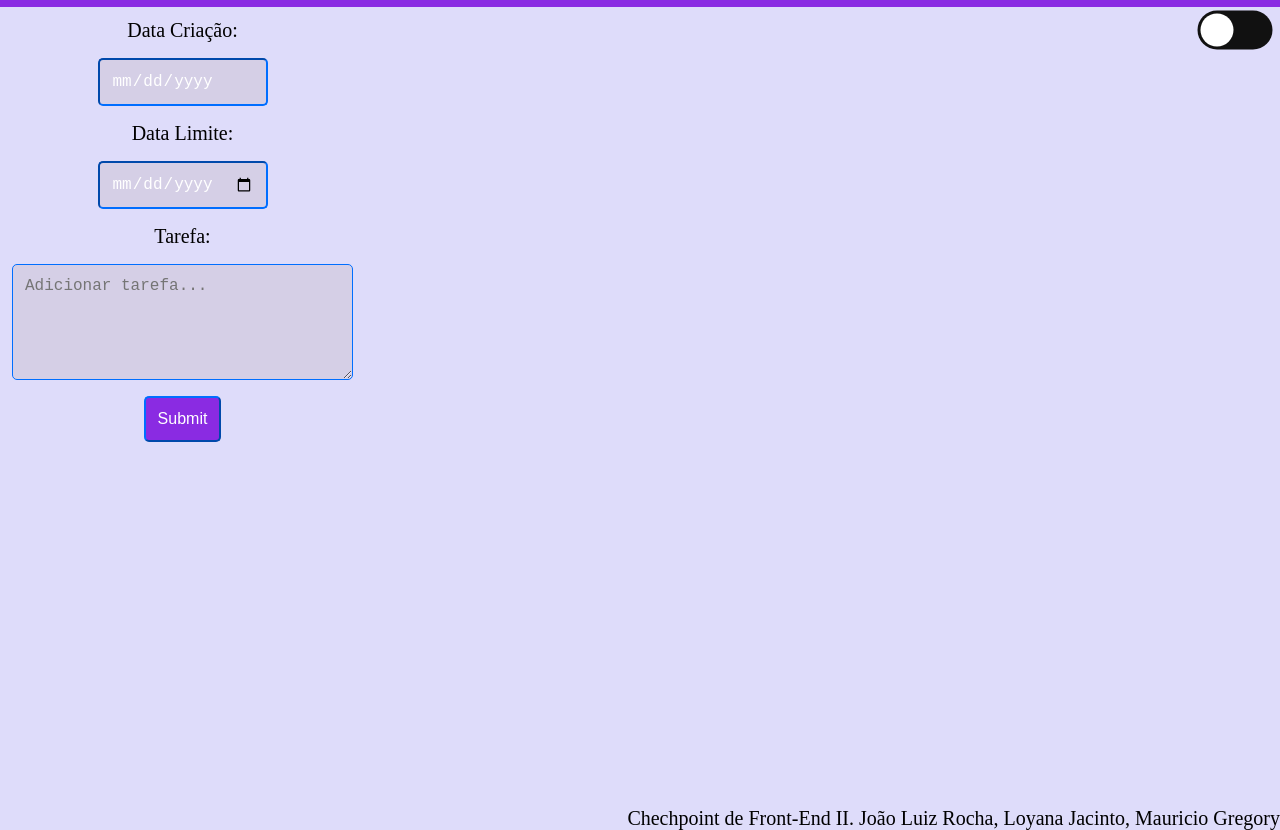
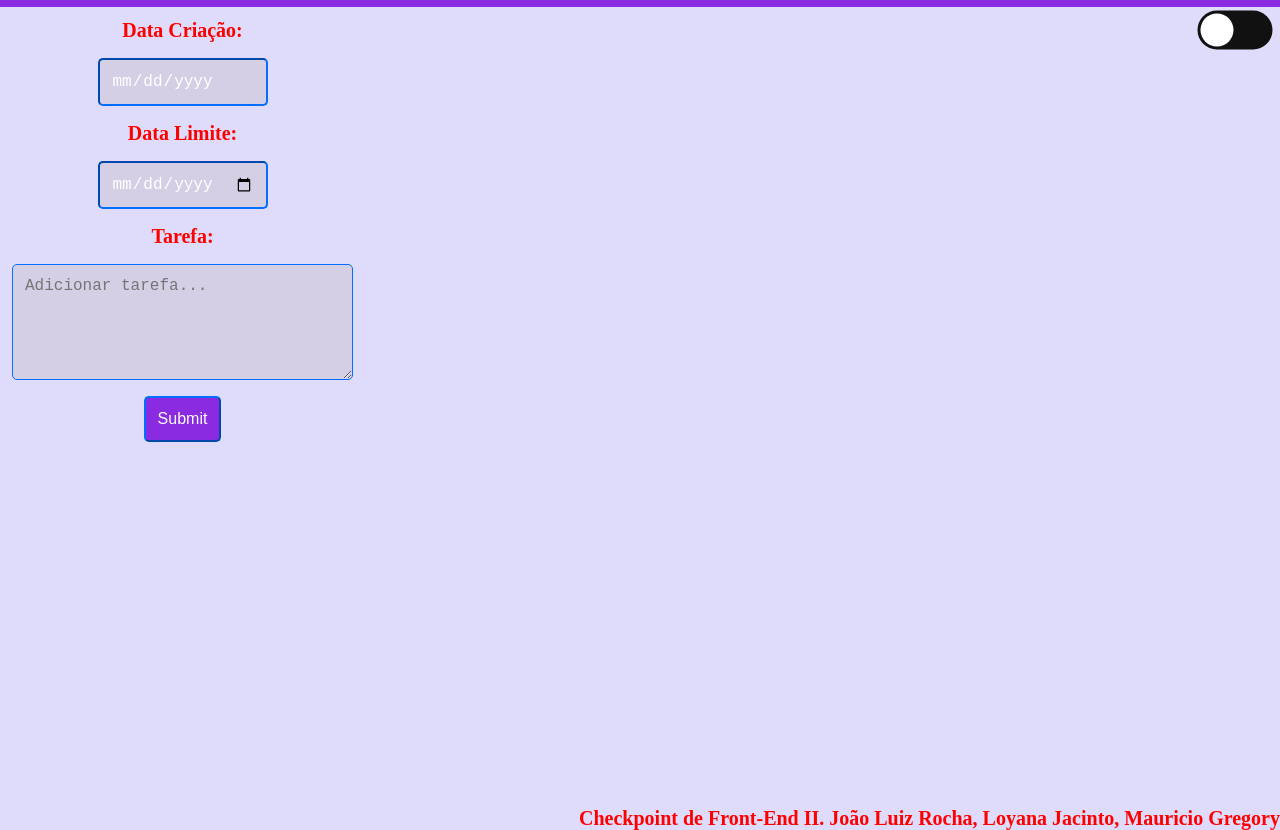
Before and after one commit to mauriciogregory/checkpoint2_frontendII, a plain HTML site: page index.html in a window 1280 px wide. Shown: the part 117-947 px from the top of the page. Drawn offline with Linux system fonts and the light colour scheme.

Commit message:
atualizando

```diff
--- a/css/style.css
+++ b/css/style.css
@@ -8,6 +8,8 @@
 body {
     font-size: 20px;
     background: rgba(158, 152, 240, 0.333);
+    color: red;
+    font-weight: bold;
 }
 
 #home-link {
--- a/index.html
+++ b/index.html
@@ -52,7 +52,7 @@
     </main>
 
     <footer>
-        <p>Chechpoint de Front-End II. João Luiz Rocha, Loyana Jacinto, Mauricio Gregory</p>
+        <p>Checkpoint de Front-End II. João Luiz Rocha, Loyana Jacinto, Mauricio Gregory</p>
     </footer>
 
     <script src="./js/app.js"></script>
```
